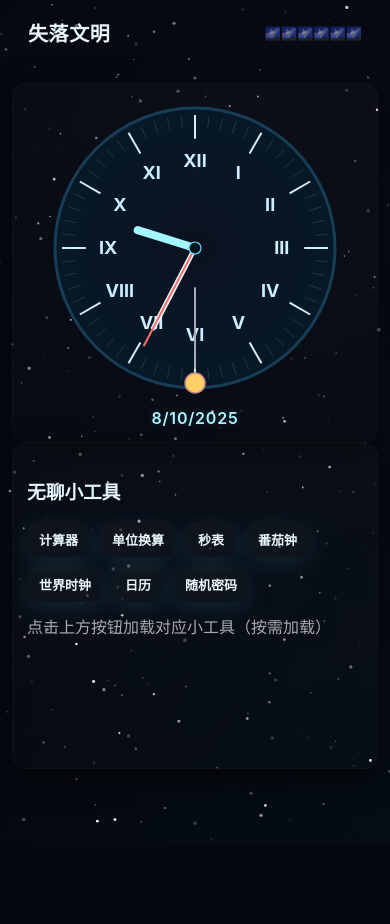
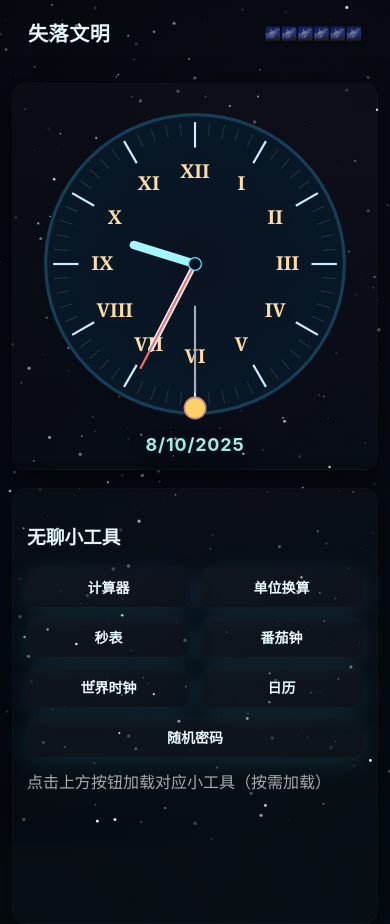
Before and after one commit to slippersheepig/board, a Flask app: page / in a window 390 px wide. Before the commit the page ends 840 px from the top, so only its background shows below. Run offline with Flask 3, Linux system fonts and the light colour scheme.

Commit message:
Update style.css

```diff
--- a/static/css/style.css
+++ b/static/css/style.css
@@ -1,4 +1,3 @@
-/* Base / layout */
 :root{
   --bg1: #03040a;
   --bg2: #07121a;
@@ -9,6 +8,7 @@
   --glass: rgba(255,255,255,0.03);
   --btn-glow: 0 6px 24px rgba(102,217,255,0.12);
   --btn-glow-strong: 0 12px 48px rgba(102,217,255,0.18);
+  --roman-color: #ffdca7;
 }
 
 *{box-sizing:border-box}
@@ -22,35 +22,37 @@ html,body{height:100%;margin:0;font-family:Inter, ui-sans-serif, system-ui, -app
 .title{font-size:20px; font-weight:700; letter-spacing:0.6px}
 .subtitle{color:var(--muted); font-size:13px}
 
-/* main container centered with max width */
-#container{position:relative; z-index:2; max-width:1200px; margin:18px auto; display:flex; gap:20px; padding:0 20px; align-items:flex-start; justify-content:center}
+/* main centered */
+#container{position:relative; z-index:2; max-width:1100px; margin:18px auto; display:flex; gap:20px; padding:0 20px; align-items:flex-start; justify-content:center}
+#centerColumn{width:100%; display:flex; flex-direction:column; gap:18px; align-items:center}
 
-/* left + right columns */
-#leftCol{flex:1; display:flex; flex-direction:column; gap:16px; min-width:300px}
-#rightCol{width:360px; display:flex; flex-direction:column; gap:16px}
-
-/* cards */
-.card{background:linear-gradient(180deg, rgba(255,255,255,0.02), rgba(255,255,255,0.01)); padding:14px; border-radius:14px; box-shadow: 0 8px 30px rgba(0,0,0,0.6); border:1px solid rgba(255,255,255,0.02)}
+/* card */
+.card{background:linear-gradient(180deg, rgba(255,255,255,0.02), rgba(255,255,255,0.01)); padding:14px; border-radius:14px; box-shadow: 0 8px 30px rgba(0,0,0,0.6); border:1px solid rgba(255,255,255,0.02); width:100%; max-width:980px}
 
 /* clock */
-.clockSVG{width:460px; height:460px; display:block; margin:0 auto; background:transparent}
-#dateText{margin-top:10px; text-align:center; font-weight:600; letter-spacing:0.8px}
+.clockSVG{width:520px; height:520px; display:block; margin:6px auto; background:transparent}
+#dateText{margin-top:10px; text-align:center; font-weight:700; letter-spacing:0.8px}
 
-/* neon date style */
+/* neon date style with gradient fill */
 .dateText.neon{
-  color:#aef7ff;
-  font-size:16px;
+  font-size:18px;
+  background: linear-gradient(90deg, #aef7ff, #c6ffe7);
+  -webkit-background-clip: text;
+  -webkit-text-fill-color: transparent;
   text-shadow:
-    0 0 6px rgba(160,240,255,0.18),
-    0 0 14px rgba(80,200,255,0.10);
+    0 0 6px rgba(160,240,255,0.12),
+    0 6px 18px rgba(0,0,0,0.45);
 }
 
+/* roman numerals style inside SVG (fallback) */
+.clockSVG text { font-family: Georgia, 'Times New Roman', serif; fill: var(--roman-color); font-weight:700; font-size:18px; filter: drop-shadow(0 2px 6px rgba(0,0,0,0.6)); }
+
 /* tool buttons */
-.toolButtons{display:flex; flex-wrap:wrap; gap:10px; margin-top:8px}
-.toolButtons button{background:linear-gradient(135deg, rgba(255,255,255,0.03), rgba(255,255,255,0.02)); color:#eaf9ff; border:none; padding:8px 12px; border-radius:10px; cursor:pointer; box-shadow: var(--btn-glow); transition:transform .12s, box-shadow .12s, background .12s; font-weight:600; font-size:13px}
+.toolButtons{display:flex; flex-wrap:wrap; gap:10px; margin-top:8px; justify-content:center}
+.toolButtons button{background:linear-gradient(135deg, rgba(255,255,255,0.03), rgba(255,255,255,0.02)); color:#eaf9ff; border:none; padding:10px 14px; border-radius:12px; cursor:pointer; box-shadow: var(--btn-glow); transition:transform .12s, box-shadow .12s, background .12s; font-weight:700; font-size:14px}
 .toolButtons button:hover{transform:translateY(-4px); box-shadow:var(--btn-glow-strong); background:linear-gradient(135deg, rgba(102,217,255,0.06), rgba(255,255,255,0.02))}
 
-/* small neon buttons */
+/* smaller neon buttons (if used) */
 .neon-small{background:transparent; border:1px solid rgba(255,255,255,0.06); color:#eaf9ff; padding:6px 10px; border-radius:8px; cursor:pointer; transition:all .12s}
 .neon-small:hover{transform:translateY(-3px); box-shadow: var(--btn-glow-strong)}
 
@@ -58,21 +60,16 @@ html,body{height:100%;margin:0;font-family:Inter, ui-sans-serif, system-ui, -app
 .toolArea{margin-top:12px; min-height:140px; color:var(--muted)}
 .hint{color:var(--muted)}
 
-/* notes */
-textarea{width:100%; min-height:120px; background:rgba(0,0,0,0.25); border-radius:10px; padding:10px; color:#eaf9ff; border:1px solid rgba(255,255,255,0.03)}
-
-/* right panel tweaks */
-.quickCard .muted{color:var(--muted); font-size:13px}
-.noteActions{display:flex; gap:8px; margin-top:8px}
+/* notes removed (we removed right panel) */
 
 /* responsive */
 @media (max-width:1100px){
-  #container{flex-direction:column; align-items:center}
-  #rightCol{width:100%}
-  .clockSVG{width:360px; height:360px}
+  #container{padding:0 12px}
+  .clockSVG{width:420px; height:420px}
+  .card{max-width:720px}
 }
 @media (max-width:640px){
-  .clockSVG{width:300px; height:300px}
-  #rightCol{width:100%}
-  #container{padding:0 12px}
+  .clockSVG{width:320px; height:320px}
+  .card{max-width:100%}
+  .toolButtons button{flex:1 1 45%}
 }
```
